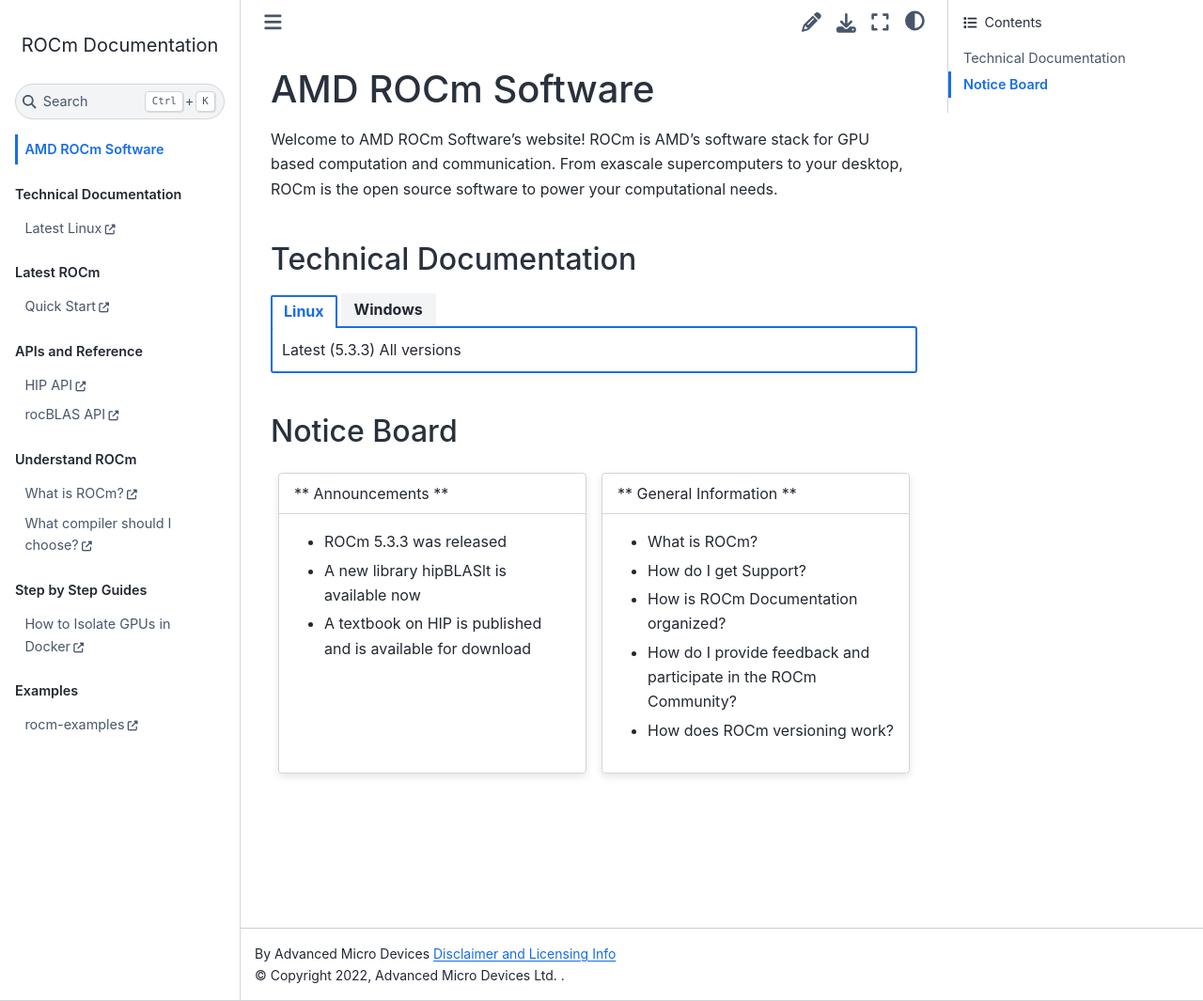
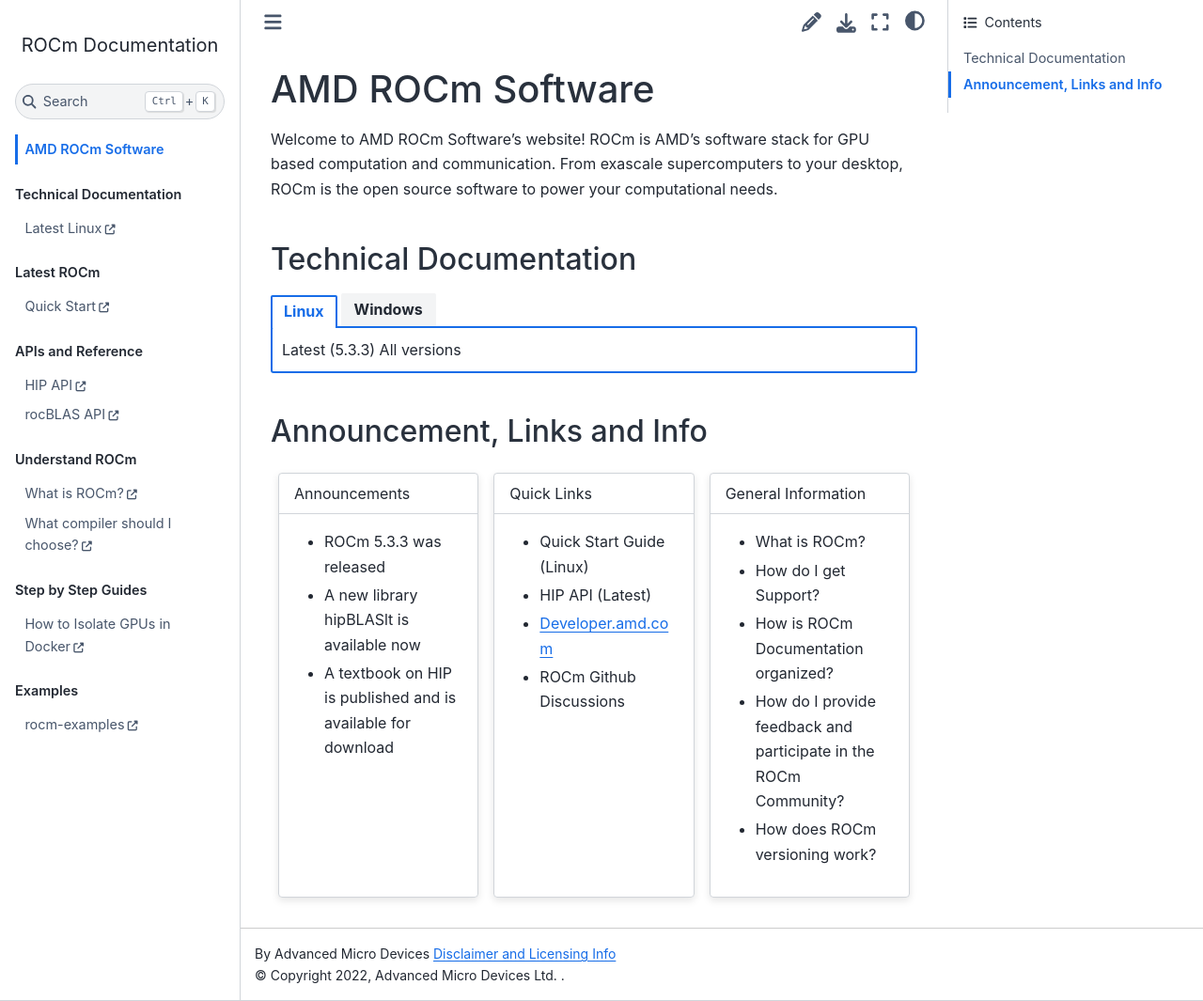
Before and after one commit to RadeonOpenCompute/ROCm_Documentation, a Sphinx documentation site: the page built from docs/index.md, in a window 1280 px wide and 1065 px high. Shown: the whole window at 94% size. Built offline with Sphinx 7.4.7 and the Sphinx Book theme 1.1.4, drawn with Linux system fonts in a browser that asks for light colours.

Commit message:
Formatting

```diff
--- a/docs/index.md
+++ b/docs/index.md
@@ -18,14 +18,14 @@
 
 ::::
 
-## Notice Board
+## Announcement, Links and Info
 
-::::{grid} 1 1 2 2
+::::{grid} 1 1 3 3
 :class-container: rocm-doc-grid
 
 :::{grid-item-card}
 :padding: 2
-** Announcements **
+Announcements
 ^^^
  * ROCm 5.3.3 was released
  * A new library hipBLASlt is available now
@@ -34,7 +34,17 @@
 
 :::{grid-item-card}
 :padding: 2
-** General Information **
+Quick Links
+^^^
+ * Quick Start Guide (Linux)
+ * HIP API (Latest)
+ * Developer.amd.com
+ * ROCm Github Discussions
+:::
+
+:::{grid-item-card}
+:padding: 2
+General Information
 ^^^
  * What is ROCm?
  * How do I get Support?
@@ -43,4 +53,6 @@
  * How does ROCm versioning work?
 :::
 
+
+
 ::::
```
